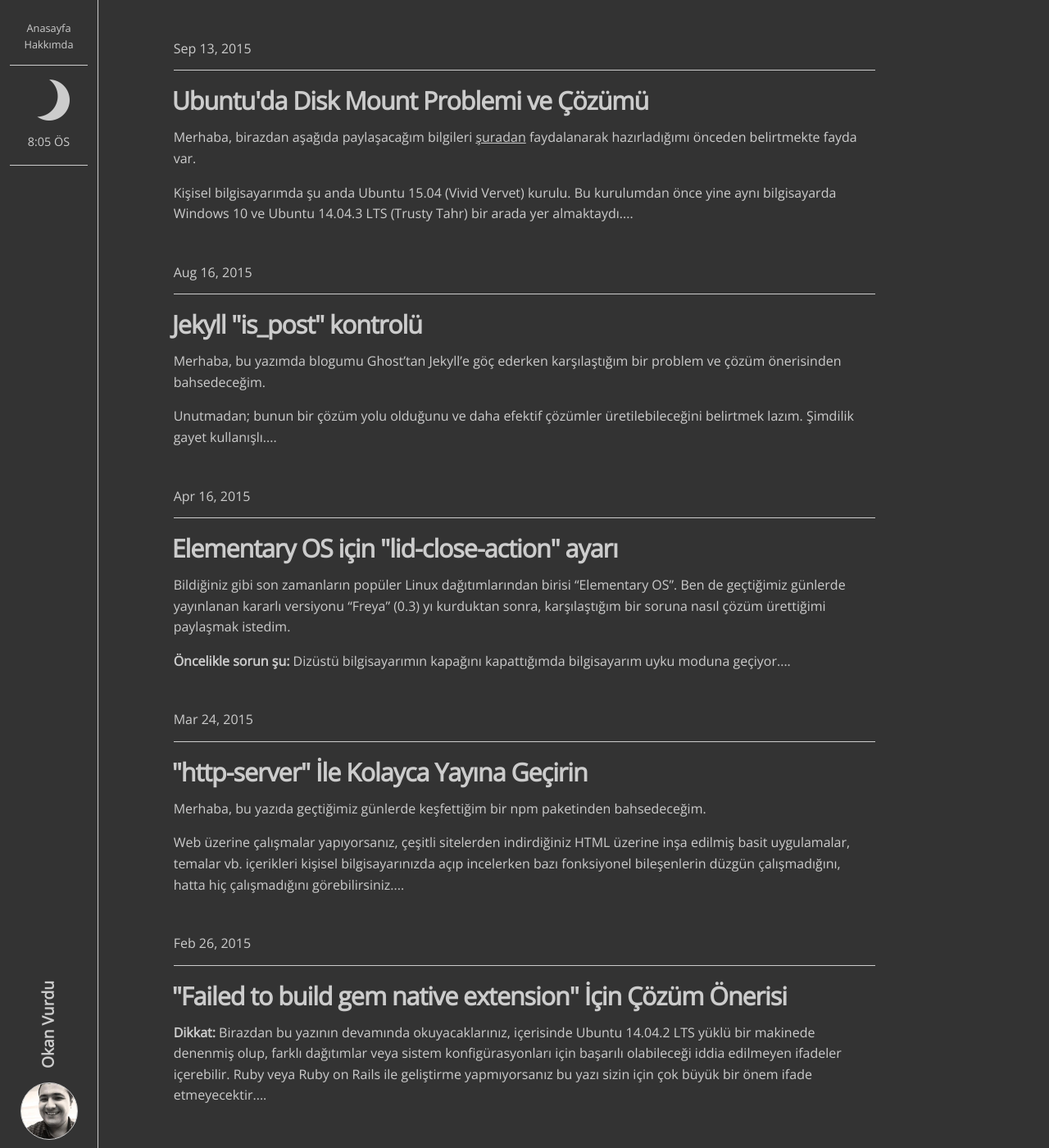
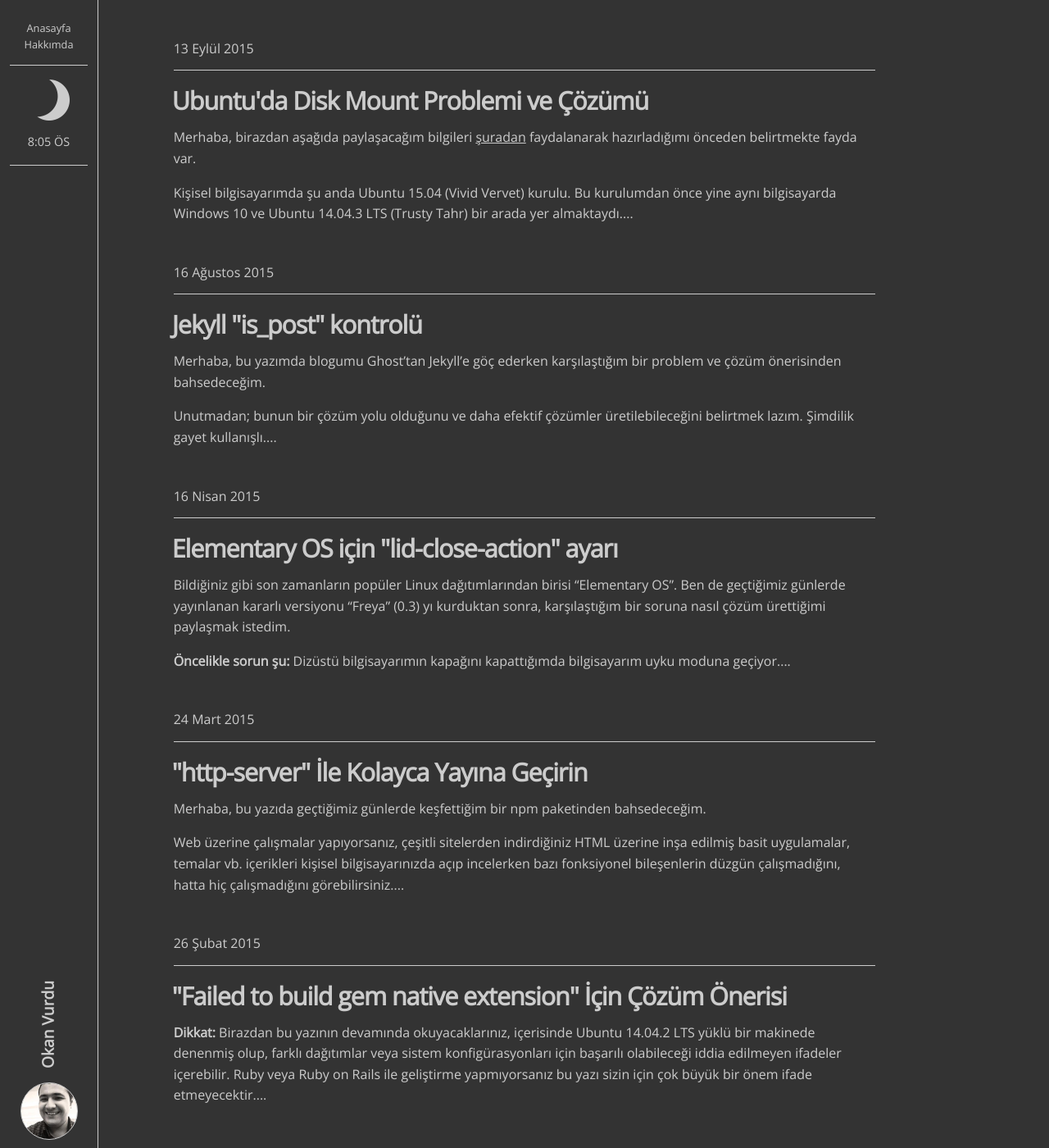
Before and after one commit to minel/okanvurdu.github.io, a Jekyll site: the page built from index.html, in a window 1280 px wide and 1400 px high. Shown: the whole window at 82% size. Built offline with Jekyll 4.4.1, drawn with Linux system fonts in a browser that asks for light colours; some of the changed text lies outside the part shown.

Commit message:
Update index.html

```diff
--- a/index.html
+++ b/index.html
@@ -10,7 +10,26 @@ layout: default
   <article class="large-12 medium-12 small-12 columns post dn-post-entry adjust dn-no-sps">
     <header class="post-header">
       <div class="large-12 medium-12 small-12 columns no-sp dn-date">
-        <div class="dn-head-meta dn-date-share"><time datetime="{{ post.date | date: "%b %-d, %Y" }}">{{ post.date | date: "%b %-d, %Y" }}</time></div>
+        <div class="dn-head-meta dn-date-share">
+          <time datetime="{{ post.date | date: "%b %-d, %Y" }}">
+          {% assign month = post.date | date: "%-m" %}
+          {{ post.date | date: "%-d" }}
+          {% case month %}
+              {% when '1' %}Ocak
+              {% when '2' %}Şubat
+              {% when '3' %}Mart
+              {% when '4' %}Nisan
+              {% when '5' %}Mayıs
+              {% when '6' %}Haziran
+              {% when '7' %}Temmuz
+              {% when '8' %}Ağustos
+              {% when '9' %}Eylül
+              {% when '10' %}Ekim
+              {% when '11' %}Kasım
+              {% when '12' %}Aralık
+          {% endcase %}
+          {{ post.date | date: "%Y" }}
+          </time></div>
       </div>
     </header>
     <section class="large-12 medium-12 small-12 columns no-sp dn-post-excerpt">
```
